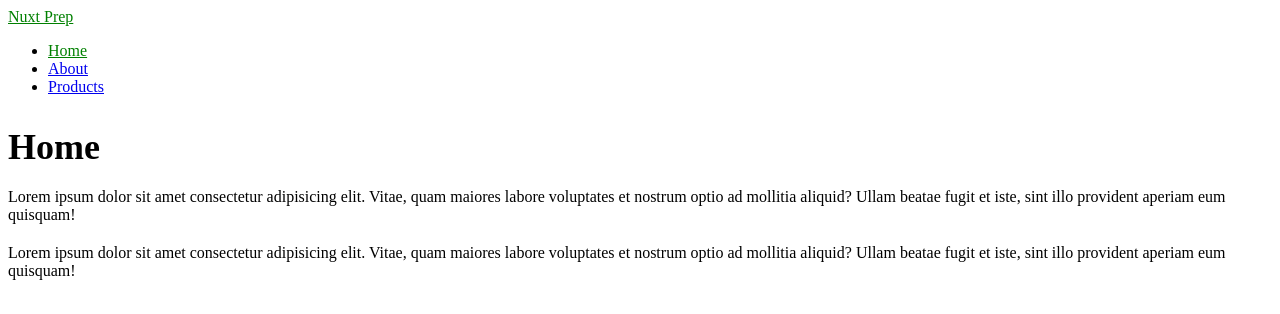
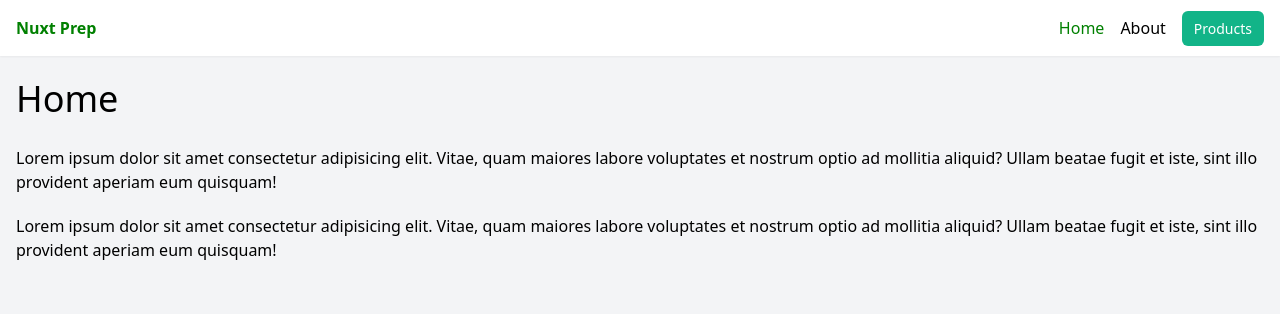
Before and after one commit to lolade-ilori/nuxt-prep, a Nuxt app: page / in a window 1280 px wide. Shown: the top 314 px of the page. Built offline with nearby package versions, Linux system fonts and the light colour scheme.

Commit message:
configure custom tailwind class

```diff
--- /dev/null
+++ b/assets/css/tailwind.css
@@ -0,0 +1,13 @@
+@tailwind base;
+@tailwind components;
+@tailwind utilities;
+
+body {
+    @apply bg-gray-100
+}
+
+@layer components {
+    .btn {
+        @apply bg-[#12b488] text-white px-3 py-2 rounded-md text-sm
+    }
+}
--- a/layouts/default.vue
+++ b/layouts/default.vue
@@ -1,17 +1,17 @@
 <template>
     <div>
-        <header>
-            <nav>
-                <NuxtLink to="/">Nuxt Prep</NuxtLink>
-                <ul>
+        <header class="shadow-sm bg-white">
+            <nav class="container mx-auto p-4 flex justify-between">
+                <NuxtLink to="/" class="font-bold">Nuxt Prep</NuxtLink>
+                <ul class="flex gap-4">
                     <li><NuxtLink to="/">Home</NuxtLink></li>
                     <li><NuxtLink to="/about">About</NuxtLink></li>
-                    <li><NuxtLink to="/products">Products</NuxtLink></li>
+                    <li><NuxtLink to="/products" class="btn">Products</NuxtLink></li>
                 </ul>
             </nav>
         </header>
 
-        <div>
+        <div class="container mx-auto p-4">
             <slot />
         </div>
     </div>
--- a/layouts/products.vue
+++ b/layouts/products.vue
@@ -1,17 +1,17 @@
 <template>
     <div>
-        <header>
-            <nav>
-                <NuxtLink to="/">Nuxt Prep</NuxtLink>
+        <header class='shadow-sm bg-white'>
+            <nav class='container mx-auto p-4'>
+                <NuxtLink to="/" class='font-bold'>Nuxt Prep</NuxtLink>
             </nav>
         </header>
 
-        <div>
+        <div class='container mx-auto p-4'>
             <slot />
         </div>
 
-        <footer>
-            <ul>
+        <footer class='container mx-auto p-4 flex justify-between border-t-2'>
+            <ul class='flex gap-4'>
                     <li><NuxtLink to="/">Home</NuxtLink></li>
                     <li><NuxtLink to="/about">About</NuxtLink></li>
                     <li><NuxtLink to="/products">Products</NuxtLink></li>
--- a/nuxt.config.ts
+++ b/nuxt.config.ts
@@ -1,5 +1,6 @@
 // https://nuxt.com/docs/api/configuration/nuxt-config
 export default defineNuxtConfig({
   compatibilityDate: '2024-11-01',
-  devtools: { enabled: true }
+  devtools: { enabled: true },
+  modules: ['@nuxtjs/tailwindcss']
 })
--- a/package.json
+++ b/package.json
@@ -13,5 +13,8 @@
     "nuxt": "^3.15.4",
     "vue": "latest",
     "vue-router": "latest"
+  },
+  "devDependencies": {
+    "@nuxtjs/tailwindcss": "^6.13.1"
   }
 }
```
Also changed, not shown: 1 other file (tests, documents, lock files or other folders).
